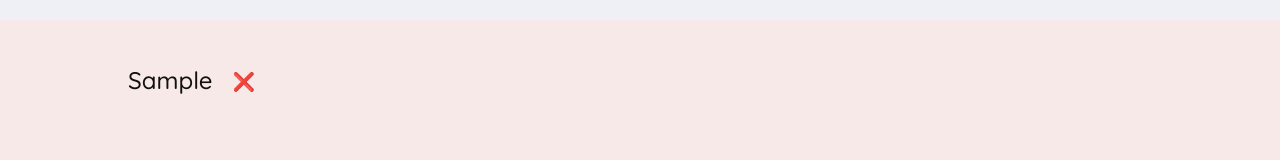
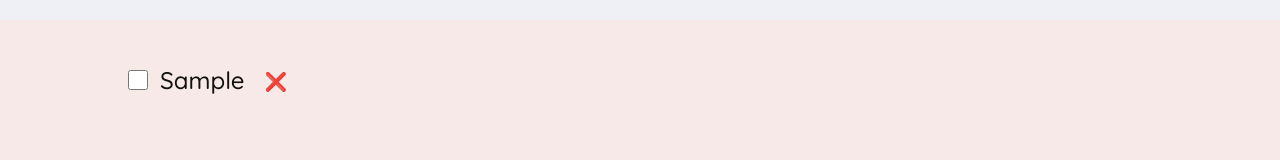
Before and after one commit to leah-massey/Creative-Project-Planner, a React (Create React App) app: page / in a window 1280 px wide. Both pictures are taken after typing "Sample" into the empty fields and a click on the button "ADD". Shown: the part 224-384 px from the top of the page. Built offline with nearby package versions, Linux system fonts and the light colour scheme.

Commit message:
Check box added for when project completed.

```diff
--- a/src/App.js
+++ b/src/App.js
@@ -1,45 +1,4 @@
 import { useState } from "react";
-
-const initialProjects = [
-  {
-    id: 1,
-    category: "sewing",
-    item: "Shorts",
-
-    projectSize: "M",
-    started: false,
-    completed: false,
-  },
-  {
-    id: 2,
-    category: "sewing",
-    item: "Black Dress",
-
-    projectSize: "L",
-    started: false,
-    completed: false,
-  },
-
-  {
-    id: 3,
-    category: "sewing",
-    item: "Cream Skirt",
-
-    projectSize: "L",
-    started: true,
-    completed: true,
-  },
-
-  {
-    id: 4,
-    category: "art",
-    item: "Christmas cards",
-
-    projectSize: "M",
-    started: false,
-    completed: false,
-  },
-];
 
 export default function App() {
   const [projects, setProjects] = useState([]);
@@ -52,12 +11,26 @@ export default function App() {
     setProjects((projects) => projects.filter((project) => project.id !== id));
   }
 
+  function handleToggleProject(id) {
+    setProjects((projects) =>
+      projects.map((project) =>
+        project.id === id
+          ? { ...project, completed: !project.completed }
+          : project
+      )
+    );
+  }
+
   return (
     <div className="app">
       <Logo />
       <Form onAddProjects={handleAddProjects} />
       {/* it's convention to write the above line like this */}
-      <ProjectList projects={projects} onDeleteProject={handleDeleteProject} />
+      <ProjectList
+        projects={projects}
+        onDeleteProject={handleDeleteProject}
+        onToggleProject={handleToggleProject}
+      />
       <Stats />
     </div>
   );
@@ -136,7 +109,7 @@ function Form({ onAddProjects }) {
     </form>
   );
 }
-function ProjectList({ projects, onDeleteProject }) {
+function ProjectList({ projects, onDeleteProject, onToggleProject }) {
   return (
     <div className="list">
       <ul>
@@ -145,6 +118,7 @@ function ProjectList({ projects, onDeleteProject }) {
             project={project}
             onDeleteProject={onDeleteProject}
             key={project.id}
+            onToggleProject={onToggleProject}
           />
         ))}
       </ul>
@@ -152,9 +126,14 @@ function ProjectList({ projects, onDeleteProject }) {
   );
 }
 
-function Project({ project, onDeleteProject }) {
+function Project({ project, onDeleteProject, onToggleProject }) {
   return (
     <li>
+      <input
+        type="checkbox"
+        value={project.completed}
+        onChange={() => onToggleProject(project.id)}
+      />
       <span style={project.completed ? { textDecoration: "line-through" } : {}}>
         {project.projectDescription}
       </span>
```
